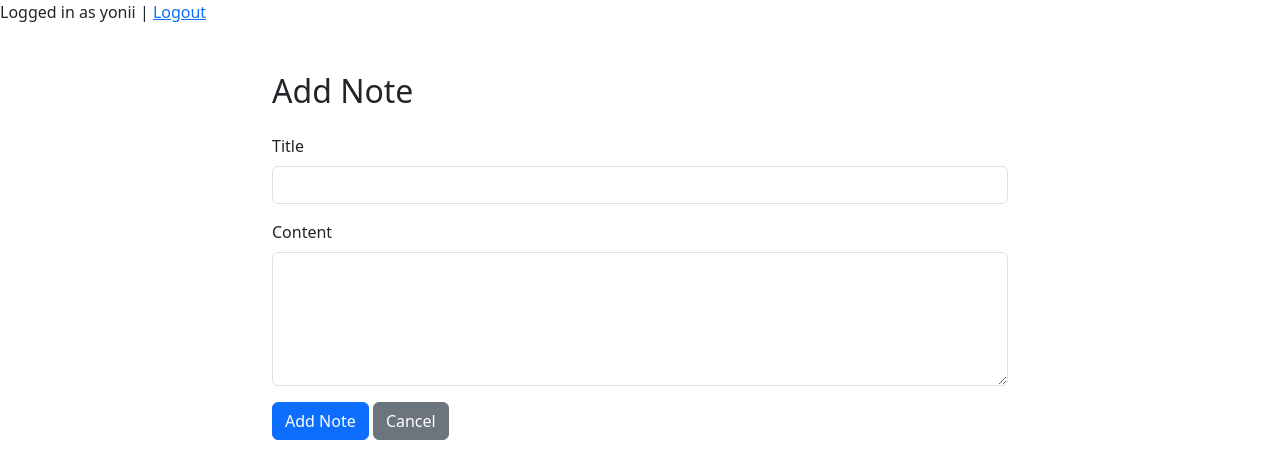
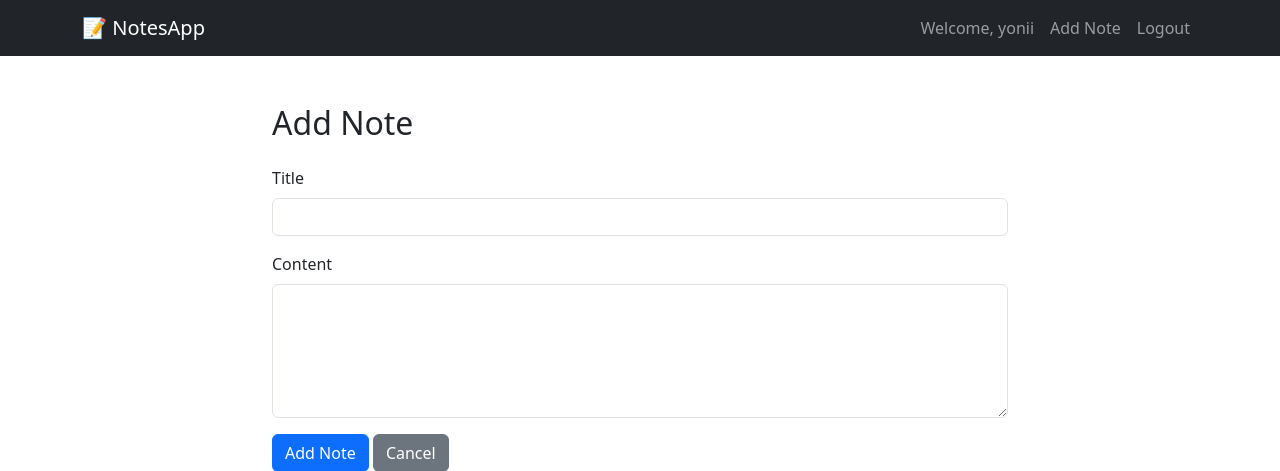
Before and after one commit to anony-bocha/notes_app, a Django app: page /add/ in a window 1280 px wide. Shown: the top 471 px of the page. Run offline with Django 5.2, Linux system fonts and the light colour scheme; a user stored in the database is signed in.

Commit message:
updated base.html for deployed site

```diff
--- a/notes_project/templates/base.html
+++ b/notes_project/templates/base.html
@@ -1,20 +1,55 @@
+<!-- templates/base.html -->
 <!DOCTYPE html>
-<html>
+<html lang="en">
 <head>
-    <title>Notes App</title>
+    <meta charset="UTF-8">
+    <title>{% block title %}Notes App{% endblock %}</title>
+    <meta name="viewport" content="width=device-width, initial-scale=1">
 
-    <link rel="stylesheet" href="https://cdn.jsdelivr.net/npm/bootstrap@5.3.0/dist/css/bootstrap.min.css">
-
+    <!-- Bootstrap CSS -->
+    <link href="https://cdn.jsdelivr.net/npm/bootstrap@5.3.3/dist/css/bootstrap.min.css" rel="stylesheet">
 </head>
 <body>
+
+    <!-- Navbar -->
+    <nav class="navbar navbar-expand-lg navbar-dark bg-dark">
+        <div class="container">
+            <a class="navbar-brand" href="{% url 'home' %}">📝 NotesApp</a>
+            <button class="navbar-toggler" type="button" data-bs-toggle="collapse" data-bs-target="#navbarNav">
+                <span class="navbar-toggler-icon"></span>
+            </button>
+
+            <div class="collapse navbar-collapse" id="navbarNav">
+                <ul class="navbar-nav ms-auto">
                     {% if user.is_authenticated %}
-    <p>Logged in as {{ user.username }} | <a href="{% url 'logout' %}">Logout</a></p>
+                        <li class="nav-item">
+                            <a class="nav-link" href="#">Welcome, {{ user.username }}</a>
+                        </li>
+                        <li class="nav-item">
+                            <a class="nav-link" href="{% url 'notes:create' %}">Add Note</a>
+                        </li>
+                        <li class="nav-item">
+                            <a class="nav-link" href="{% url 'logout' %}">Logout</a>
+                        </li>
                     {% else %}
-    <p><a href="{% url 'signup' %}">Register here</a>
-    </p>
+                        <li class="nav-item">
+                            <a class="nav-link" href="{% url 'login' %}">Login</a>
+                        </li>
+                        <li class="nav-item">
+                            <a class="nav-link" href="{% url 'signup' %}">Signup</a>
+                        </li>
                     {% endif %}
+                </ul>
+            </div>
+        </div>
+    </nav>
+
+    <!-- Page content -->
     <div class="container mt-5">
         {% block content %}{% endblock %}
     </div>
+
+    <!-- Bootstrap JS -->
+    <script src="https://cdn.jsdelivr.net/npm/bootstrap@5.3.3/dist/js/bootstrap.bundle.min.js"></script>
 </body>
 </html>
```
Lines whose indentation alone changed are shown as unchanged.
